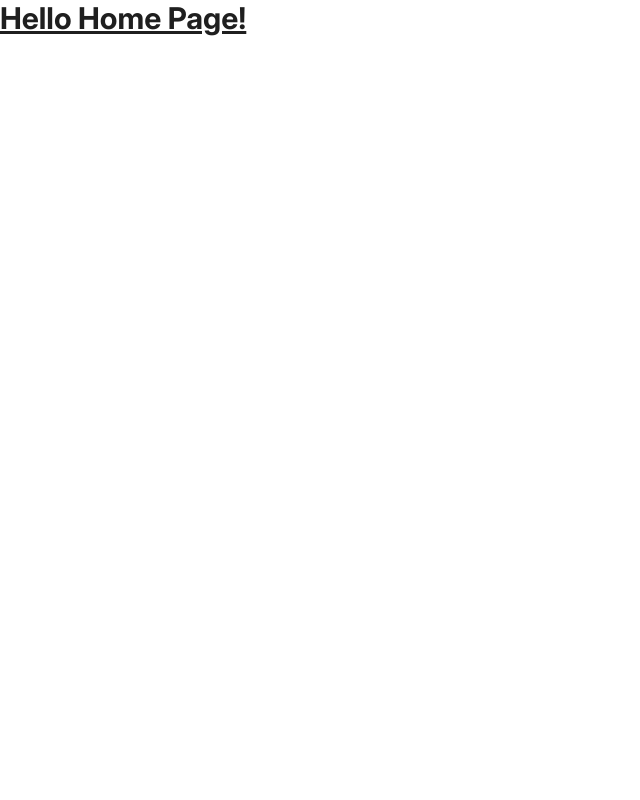
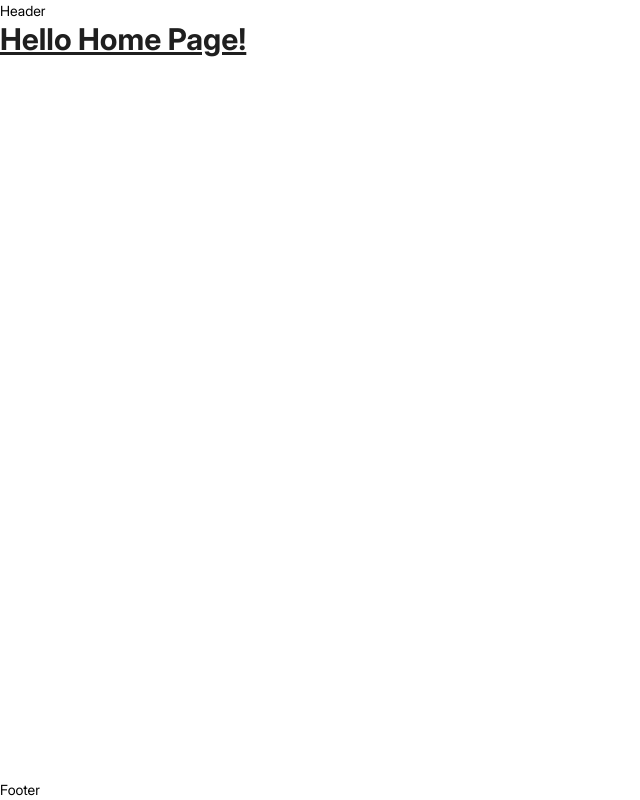
Before and after one commit to dophnamm/tymex-interview-frontend-do-phuong-nam, a React (Vite) app: page / in a window 1280 px wide. Shown: the whole page, without its empty margins (0-640 px from the left). Built offline with nearby package versions, Linux system fonts and the light colour scheme.

Commit message:
feat: setup general layout

```diff
--- a/src/App.tsx
+++ b/src/App.tsx
@@ -1,14 +1,17 @@
 import { BrowserRouter, Route, Routes } from "react-router-dom";
 
 import Home from "./pages/Home";
+import { CommonLayout } from "./layout";
 
 function App() {
   return (
-    <BrowserRouter>
-      <Routes>
-        <Route path="/" element={<Home />} />
-      </Routes>
-    </BrowserRouter>
+    <CommonLayout>
+      <BrowserRouter>
+        <Routes>
+          <Route path="/" element={<Home />} />
+        </Routes>
+      </BrowserRouter>
+    </CommonLayout>
   );
 }
 
--- /dev/null
+++ b/src/components/common/Footer/index.tsx
@@ -0,0 +1,5 @@
+const Footer = () => {
+  return <div>Footer</div>;
+};
+
+export default Footer;
--- /dev/null
+++ b/src/components/common/Header/index.tsx
@@ -0,0 +1,5 @@
+const Header = () => {
+  return <div>Header</div>;
+};
+
+export default Header;
--- /dev/null
+++ b/src/layout/AntThemeProvider.tsx
@@ -0,0 +1,10 @@
+import { ConfigProvider } from "antd";
+import { PropsWithChildren } from "react";
+
+import theme from "@/theme";
+
+export const AntdThemeProvider: React.FC<PropsWithChildren> = ({
+  children,
+}) => {
+  return <ConfigProvider theme={theme}>{children}</ConfigProvider>;
+};
--- /dev/null
+++ b/src/layout/CommonLayout.tsx
@@ -0,0 +1,25 @@
+import { ReactNode } from "react";
+import { Layout } from "antd";
+
+import Footer from "@/components/common/Footer";
+import Header from "@/components/common/Header";
+
+interface IProps {
+  children: ReactNode;
+}
+
+export const CommonLayout = (props: IProps) => {
+  const { children } = props;
+
+  return (
+    <Layout className="min-h-screen bg-white">
+      <div className="flex flex-auto flex-col">
+        <Header />
+
+        <div className="flex-auto">{children}</div>
+
+        <Footer />
+      </div>
+    </Layout>
+  );
+};
--- a/src/layout/index.tsx
+++ b/src/layout/index.tsx
@@ -1,10 +1,2 @@
-import { ConfigProvider } from "antd";
-import { PropsWithChildren } from "react";
-
-import theme from "@/theme";
-
-export const AntdThemeProvider: React.FC<PropsWithChildren> = ({
-  children,
-}) => {
-  return <ConfigProvider theme={theme}>{children}</ConfigProvider>;
-};
+export { AntdThemeProvider } from "./AntThemeProvider";
+export { CommonLayout } from "./CommonLayout";
```
